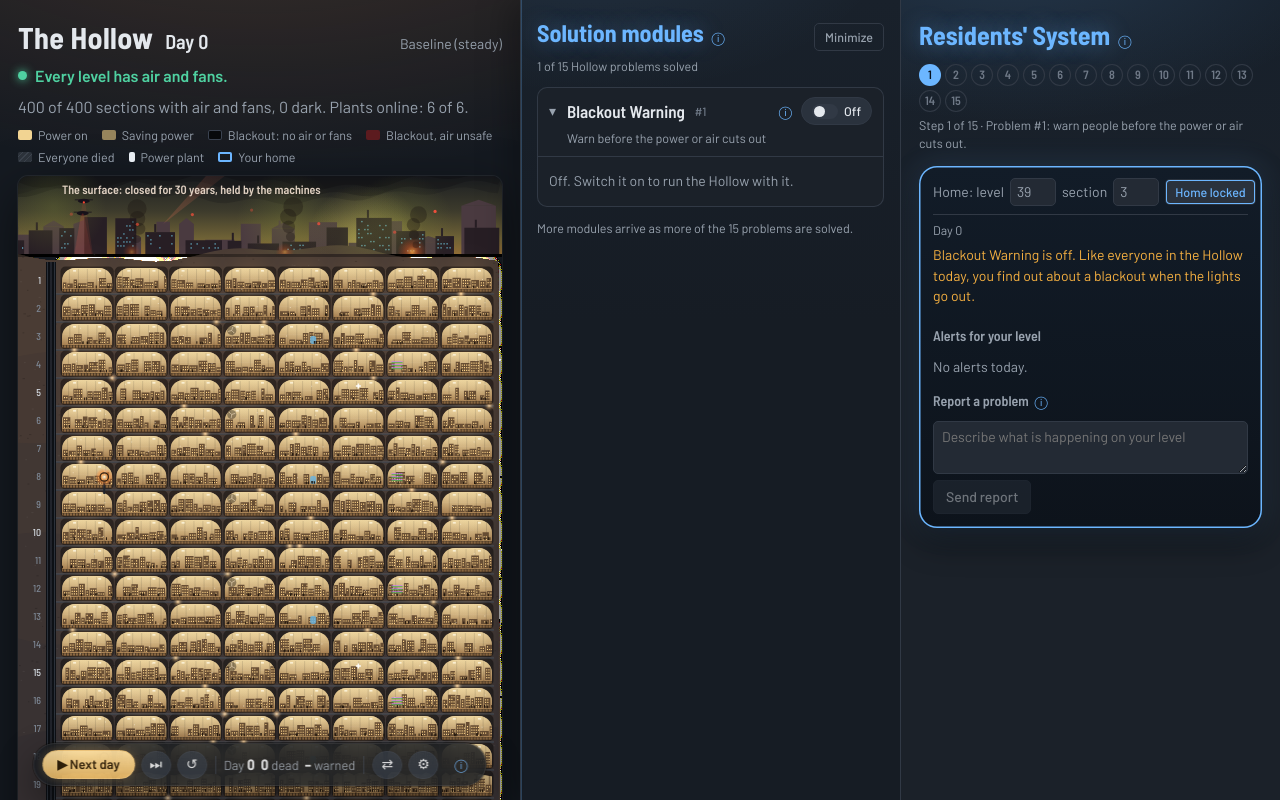
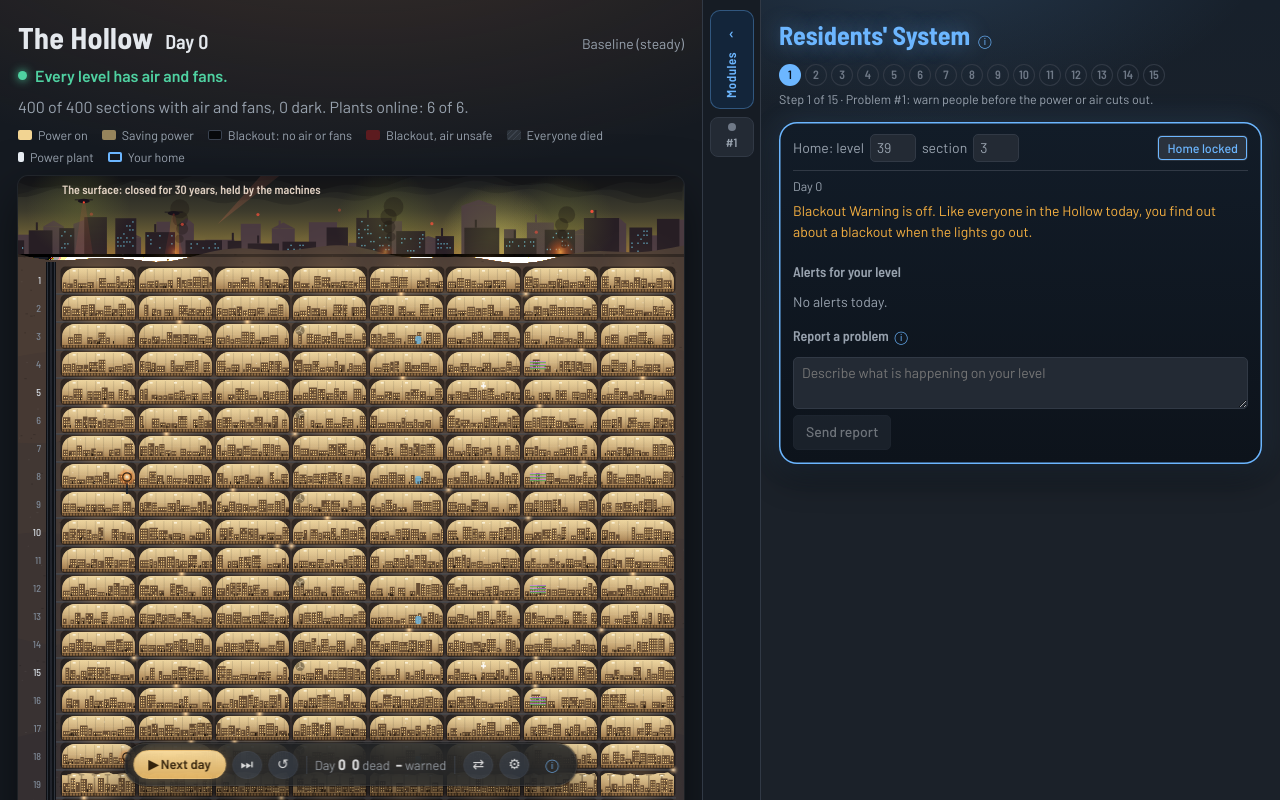
Before and after one commit to Codexee/patriothacks-fall26, a React (Vite) app in the folder prototypes/hollow-twin-poc/: page / in a window 1280 px wide. Shown: the top 800 px of the page. Built offline with nearby package versions, Linux system fonts and the light colour scheme.

Commit message:
Modules panel starts minimized
Co-Authored-By: Claude Opus 5.5 <noreply@anthropic.com>

```diff
--- a/prototypes/hollow-twin-poc/src/ui/App.tsx
+++ b/prototypes/hollow-twin-poc/src/ui/App.tsx
@@ -40,7 +40,7 @@ export function App() {
   const skipRef = useRef(false);
   const [panelOpen, setPanelOpen] = useState(false); // the Test World panel starts minimized (demo-ready)
   const [compareOpen, setCompareOpen] = useState(false);
-  const [modsOpen, setModsOpen] = useState(true); // the Modules panel (one card per feature)
+  const [modsOpen, setModsOpen] = useState(false); // the Modules panel starts minimized (M opens it)
   const state = run.sim;
 
   const reset = useCallback((id: string, s: number, tools: ToolSet) => {
```
